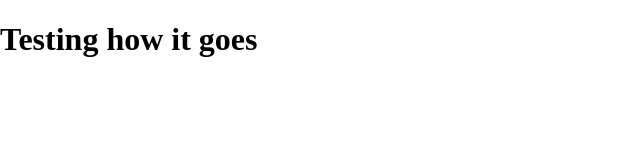
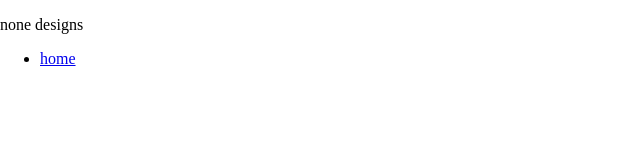
Before and after one commit to nonedesigns/nonedesigns.github.io, a plain HTML site: page index.html in a window 1280 px wide. Shown: the whole page, without its empty margins (0-640 px from the left). Drawn offline with Linux system fonts and the light colour scheme.

Commit message:
Test commit for opening page

```diff
--- a/index.html
+++ b/index.html
@@ -6,7 +6,16 @@
         <title>None Designs</title>
     </head>
     <body>
-        <h1>Testing how it goes</h1>
+        <nav>
+            <div id="nav-left">
+                <p id="logo">none designs</p>
+            </div>
+            <div id="nav-right">
+                <ul id="nav-ul">
+                    <li class="nav-links"><a href="#">home</a></li>
+                </ul>
+            </div>
+        </nav>
 
         <script type="text/js" href="script.js"></script>
     </body>
```
